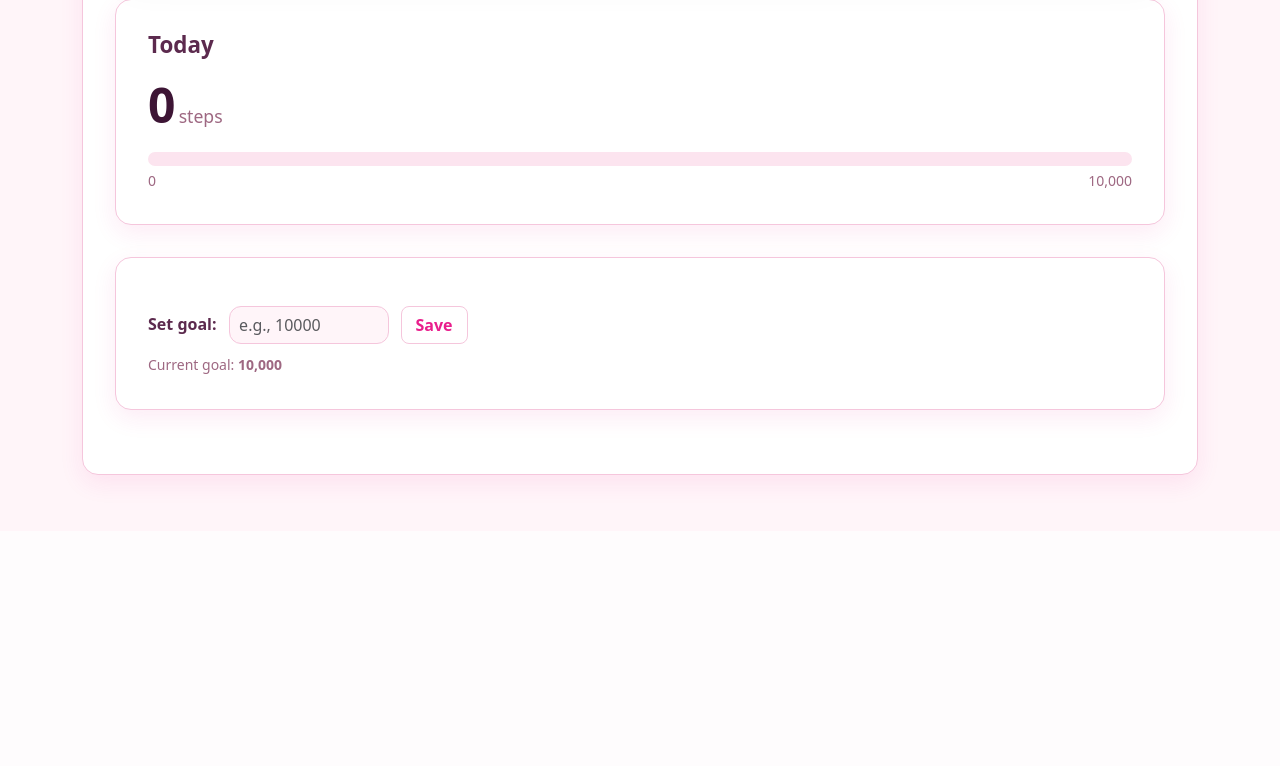
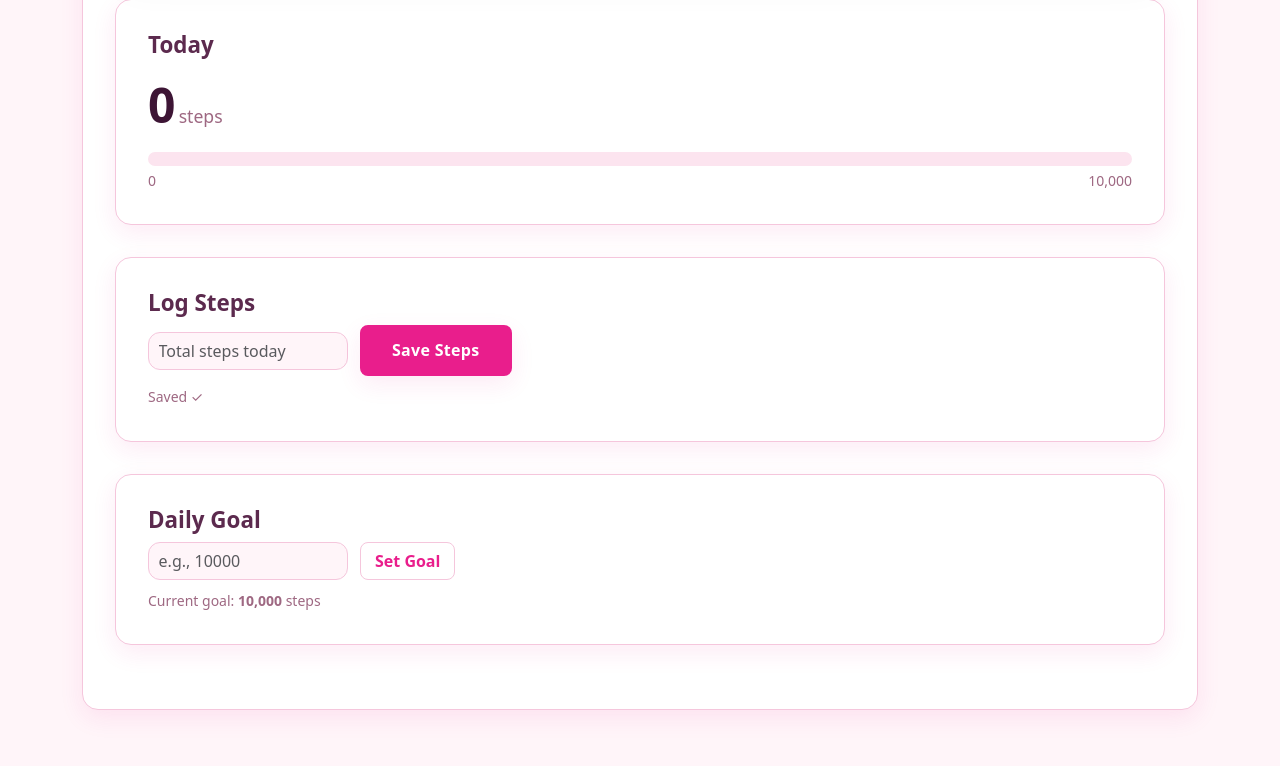
Before and after one commit to MaryanNCanghe/pivo-gym, a Django app: page /steps/ in a window 1280 px wide. Shown: the part 315-1081 px from the top of the page. Before the commit the page ends 806 px from the top, so only its background shows below. Run offline with Django 5.2, Linux system fonts and the light colour scheme; the visitor is signed in with stand-in values (Sample User, id 1); data comes from the database, SQL or seed files in the repository; data that the repository does not hold is empty; some libraries are stand-ins or nearby versions.

Commit message:
Fix steps count: wire views to DB, add manual log form, save goal to DB
- index and steps views now query DailySummary + DailyGoal and pass
  steps_today / steps_goal to templates, so the count is never zero
- steps.html: show server-rendered count immediately; add 'Log Steps' form
  that POSTs to /steps/add/ (sets total for today); goal form now saves to
  DB via /meals/goals/ instead of localStorage only
- steps.js: rewritten to use API calls instead of localStorage; updates UI
  from server response after each save
- script.js stepsBlocks(): removed broken localStorage-reset logic that was
  zeroing out the count; now reads purely from server-rendered data attributes

Co-Authored-By: Claude Sonnet 4.6 <noreply@anthropic.com>

```diff
--- a/fitness/templates/fitness/steps.html
+++ b/fitness/templates/fitness/steps.html
@@ -28,7 +28,7 @@
   <div class="steps-display my-2">
     <span id="steps-count" class="steps-number"
           data-steps="{{ steps_today|default:0 }}"
-          data-goal="{{ steps_goal|default:10000 }}">0</span>
+          data-goal="{{ steps_goal|default:10000 }}">{{ steps_today|default:0 }}</span>
     <span class="steps-unit">steps</span>
   </div>
 
@@ -38,20 +38,29 @@
 
   <div class="d-flex justify-content-between mt-1">
     <small class="text-muted-pivo">0</small>
-    <small class="text-muted-pivo" id="steps-goal-end">0</small>
+    <small class="text-muted-pivo" id="steps-goal-end">{{ steps_goal|default:10000 }}</small>
   </div>
 </section>
 
 <section class="section">
-  <form id="stepsGoalForm" class="goal-inline mt-3">
-    <label class="form-label m-0">Set goal:</label>
-    <input class="form-control" type="text" name="goal" min="1000" step="500"
-           placeholder="e.g., 10000" style="max-width: 160px;">
-    <button class="btn btn-outline-min" type="submit">Save</button>
+  <h3 class="card-title">Log Steps</h3>
+  <form id="stepsLogForm" class="goal-inline mt-2">
+    <input id="stepsInput" class="form-control" type="number" min="1" max="100000"
+           placeholder="Total steps today" style="max-width: 200px;">
+    <button class="btn-primary-min" type="submit">Save Steps</button>
   </form>
+  <small id="stepsSaved" class="text-muted-pivo d-block mt-1" hidden>Saved ✓</small>
+</section>
 
+<section class="section">
+  <h3 class="card-title">Daily Goal</h3>
+  <form id="stepsGoalForm" class="goal-inline mt-2">
+    <input class="form-control" type="number" name="goal" min="1000" step="500"
+           placeholder="e.g., 10000" style="max-width: 200px;">
+    <button class="btn btn-outline-min" type="submit">Set Goal</button>
+  </form>
   <small class="text-muted-pivo d-block mt-1">
-    Current goal: <strong id="stepsGoalOut">0</strong>
+    Current goal: <strong id="stepsGoalOut">{{ steps_goal|default:10000 }}</strong> steps
   </small>
 </section>
 {% endblock %}
--- a/fitness/views.py
+++ b/fitness/views.py
@@ -194,12 +194,18 @@ def questions(request: HttpRequest) -> HttpResponse:
 
 @login_required
 def index(request: HttpRequest) -> HttpResponse:
-
     Profile.objects.get_or_create(user=request.user)
-
     if not profile_complete(request.user):
         return redirect("questions")
-    return render(request, "fitness/index.html")
+
+    today = timezone.localdate()
+    goal = get_daily_goal(request.user)
+    summary = DailySummary.objects.filter(user=request.user, date=today).first()
+
+    return render(request, "fitness/index.html", {
+        "steps_today": summary.steps if summary else 0,
+        "steps_goal": goal.steps or 10000,
+    })
 
 @login_required
 def workouts(request: HttpRequest) -> HttpResponse:
@@ -211,7 +217,14 @@ def meals(request: HttpRequest) -> HttpResponse:
 
 @login_required
 def steps(request: HttpRequest) -> HttpResponse:
-    return render(request, "fitness/steps.html")
+    today = timezone.localdate()
+    goal = get_daily_goal(request.user)
+    summary = DailySummary.objects.filter(user=request.user, date=today).first()
+
+    return render(request, "fitness/steps.html", {
+        "steps_today": summary.steps if summary else 0,
+        "steps_goal": goal.steps or 10000,
+    })
 
 @login_required
 def dashboard(request: HttpRequest) -> HttpResponse:
--- a/static/js/script.js
+++ b/static/js/script.js
@@ -46,34 +46,19 @@ const isChartReady = () =>
   const barEl     = $('#steps-progress');
   const goalEndEl = $('#steps-goal-end');
   const goalLabel = $('#steps-goal-label');
-  const goalForm  = $('#stepsGoalForm');
-  const goalOut   = $('#stepsGoalOut');
 
   if (!stepsEl) return;
 
-  const storedStepsGoal = parseInt(localStorage.getItem('pivo_steps_goal') || '0', 10);
-  if (storedStepsGoal > 0) stepsEl.dataset.goal = String(storedStepsGoal);
-
+  // Values come from server-rendered data attributes — no localStorage override
   const stepsToday = parseInt(stepsEl.dataset.steps || '0', 10);
   const stepsGoal  = parseInt(stepsEl.dataset.goal  || '10000', 10);
 
   stepsEl.textContent = stepsToday.toLocaleString();
   if (goalLabel) goalLabel.textContent = stepsGoal.toLocaleString();
   if (goalEndEl) goalEndEl.textContent = stepsGoal.toLocaleString();
-  if (goalOut)   goalOut.textContent   = stepsGoal.toLocaleString();
 
   const pct = Math.max(0, Math.min(100, Math.round((stepsToday / stepsGoal) * 100)));
   if (barEl) barEl.style.width = pct + '%';
-
-  if (goalForm) {
-    goalForm.addEventListener('submit', (e) => {
-      e.preventDefault();
-      const newGoal = parseInt(new FormData(goalForm).get('goal') || '0', 10);
-      if (!newGoal) return;
-      localStorage.setItem('pivo_steps_goal', String(newGoal));
-      location.reload();
-    });
-  }
 })();
 
 (function visitCalendar(){
--- a/static/js/steps.js
+++ b/static/js/steps.js
@@ -1,135 +1,78 @@
-const $  = (sel) => document.querySelector(sel);
-const isChartReady = () => typeof window.Chart !== "undefined";
-
-function parseArray(raw, fallback) {
-  try {
-    const arr = JSON.parse(raw);
-    return Array.isArray(arr) && arr.length ? arr : fallback;
-  } catch {
-    return fallback;
-  }
-}
-
-function todayString() {
-  return new Date().toISOString().split("T")[0];
-}
-
-function millisUntilMidnight() {
-  const now = new Date();
-  const midnight = new Date();
-  midnight.setHours(24, 0, 0, 0);
-  return midnight - now;
-}
-
-function initStepsUI() {
-  const stepsEl   = $("#steps-count");
-  const barEl     = $("#steps-progress");
-  const goalEndEl = $("#steps-goal-end");
-  const goalOut   = $("#stepsGoalOut");
-  const form      = $("#stepsGoalForm");
+document.addEventListener("DOMContentLoaded", () => {
+  const stepsEl   = document.getElementById("steps-count");
+  const barEl     = document.getElementById("steps-progress");
+  const goalEndEl = document.getElementById("steps-goal-end");
+  const goalOut   = document.getElementById("stepsGoalOut");
+  const logForm   = document.getElementById("stepsLogForm");
+  const goalForm  = document.getElementById("stepsGoalForm");
+  const stepsSaved = document.getElementById("stepsSaved");
 
   if (!stepsEl) return;
 
-  const savedGoal = parseInt(localStorage.getItem("pivo_steps_goal") || "0", 10);
-  if (savedGoal > 0) stepsEl.dataset.goal = savedGoal;
+  const csrf = () =>
+    document.cookie.match(/csrftoken=([^;]+)/)?.[1] || "";
 
   let stepsToday = parseInt(stepsEl.dataset.steps || "0", 10);
-  let stepsGoal  = parseInt(stepsEl.dataset.goal || "10000", 10);
+  let stepsGoal  = parseInt(stepsEl.dataset.goal  || "10000", 10);
 
-  const lastDate = localStorage.getItem("pivo_steps_last_date");
-  const today = todayString();
+  function updateUI(steps, goal) {
+    stepsToday = steps;
+    stepsGoal  = goal || stepsGoal;
 
-  if (lastDate !== today) {
-    stepsToday = 0;
-    stepsEl.dataset.steps = "0";
-    localStorage.setItem("pivo_steps_last_date", today);
+    stepsEl.textContent = stepsToday.toLocaleString();
+    if (goalOut)   goalOut.textContent   = stepsGoal.toLocaleString();
+    if (goalEndEl) goalEndEl.textContent = stepsGoal.toLocaleString();
+
+    const pct = Math.min(100, Math.round((stepsToday / Math.max(1, stepsGoal)) * 100));
+    if (barEl) barEl.style.width = pct + "%";
   }
 
-  stepsEl.textContent = stepsToday.toLocaleString();
-  goalOut.textContent = stepsGoal.toLocaleString();
-  goalEndEl.textContent = stepsGoal.toLocaleString();
+  // Initial render from server-rendered values
+  updateUI(stepsToday, stepsGoal);
 
-  const pct = Math.round((stepsToday / Math.max(1, stepsGoal)) * 100);
-  barEl.style.width = pct + "%";
+  // ── Log steps ─────────────────────────────────────────────────────
+  logForm?.addEventListener("submit", async (e) => {
+    e.preventDefault();
+    const input = document.getElementById("stepsInput");
+    const val = parseInt(input.value || "0", 10);
+    if (!val || val < 1) return;
 
-  form.addEventListener("submit", (e) => {
-    e.preventDefault();
-    const fd = new FormData(form);
-    const newGoal = parseInt(fd.get("goal") || "0", 10);
-    if (!newGoal || newGoal < 1000) return;
-
-    localStorage.setItem("pivo_steps_goal", newGoal);
-    stepsGoal = newGoal;
-
-    goalOut.textContent = newGoal.toLocaleString();
-    goalEndEl.textContent = newGoal.toLocaleString();
-
-    const newPct = Math.round((stepsToday / newGoal) * 100);
-    barEl.style.width = newPct + "%";
-
-    form.reset();
+    try {
+      const res = await fetch("/steps/add/", {
+        method: "POST",
+        headers: { "Content-Type": "application/json", "X-CSRFToken": csrf() },
+        body: JSON.stringify({ steps: val }),
+      });
+      const data = await res.json();
+      if (data.ok) {
+        updateUI(data.steps, stepsGoal);
+        input.value = "";
+        if (stepsSaved) {
+          stepsSaved.hidden = false;
+          setTimeout(() => { stepsSaved.hidden = true; }, 2000);
+        }
+      }
+    } catch (err) {
+      console.error("Steps log error:", err);
+    }
   });
 
-  setTimeout(() => {
-    stepsEl.dataset.steps = "0";
-    stepsEl.textContent = "0";
-    barEl.style.width = "0%";
-    localStorage.setItem("pivo_steps_last_date", todayString());
+  // ── Save goal (persists to DB via meal_goals endpoint) ────────────
+  goalForm?.addEventListener("submit", async (e) => {
+    e.preventDefault();
+    const val = parseInt(new FormData(goalForm).get("goal") || "0", 10);
+    if (!val || val < 1000) return;
 
-    setInterval(() => {
-      stepsEl.dataset.steps = "0";
-      stepsEl.textContent = "0";
-      barEl.style.width = "0%";
-      localStorage.setItem("pivo_steps_last_date", todayString());
-    }, 86400000);
-
-  }, millisUntilMidnight());
-}
-
-function initWeeklyChart() {
-  const canvas = document.getElementById("weeklyChart");
-  if (!canvas || typeof Chart === "undefined") return;
-
-  const labels = JSON.parse(canvas.dataset.labels || '["Mon","Tue","Wed","Thu","Fri","Sat","Sun"]');
-
-  const rawSteps = JSON.parse(canvas.dataset.steps || "[]");
-  const steps = Array.isArray(rawSteps) && rawSteps.length
-    ? rawSteps
-    : [0,0,0,0,0,0,0];
-
-  while (steps.length < 7) steps.push(0);
-  if (steps.length > 7) steps.length = 7;
-
-  new Chart(canvas.getContext("2d"), {
-    type: "line",
-    data: {
-      labels,
-      datasets: [
-        {
-          label: "Steps",
-          data: steps,
-          borderColor: "#8b9978",
-          backgroundColor: "rgba(139,153,120,0.25)",
-          tension: 0.35,
-        }
-      ]
-    },
-    options: {
-      responsive: true,
-      plugins: { legend: { position: "bottom" } },
-      scales: {
-        y: {
-          beginAtZero: true,
-          min: 0,
-          suggestedMax: Math.max(...steps, 1000),
-          title: { display: true, text: "Steps" }
-        }
-      }
+    try {
+      await fetch("/meals/goals/", {
+        method: "POST",
+        headers: { "Content-Type": "application/json", "X-CSRFToken": csrf() },
+        body: JSON.stringify({ steps: val }),
+      });
+      updateUI(stepsToday, val);
+      goalForm.reset();
+    } catch (err) {
+      console.error("Goal save error:", err);
     }
   });
-}
-
-document.addEventListener("DOMContentLoaded", () => {
-  initStepsUI();
-  initWeeklyChart();
 });
```
Also changed, not shown: 2 other files.
